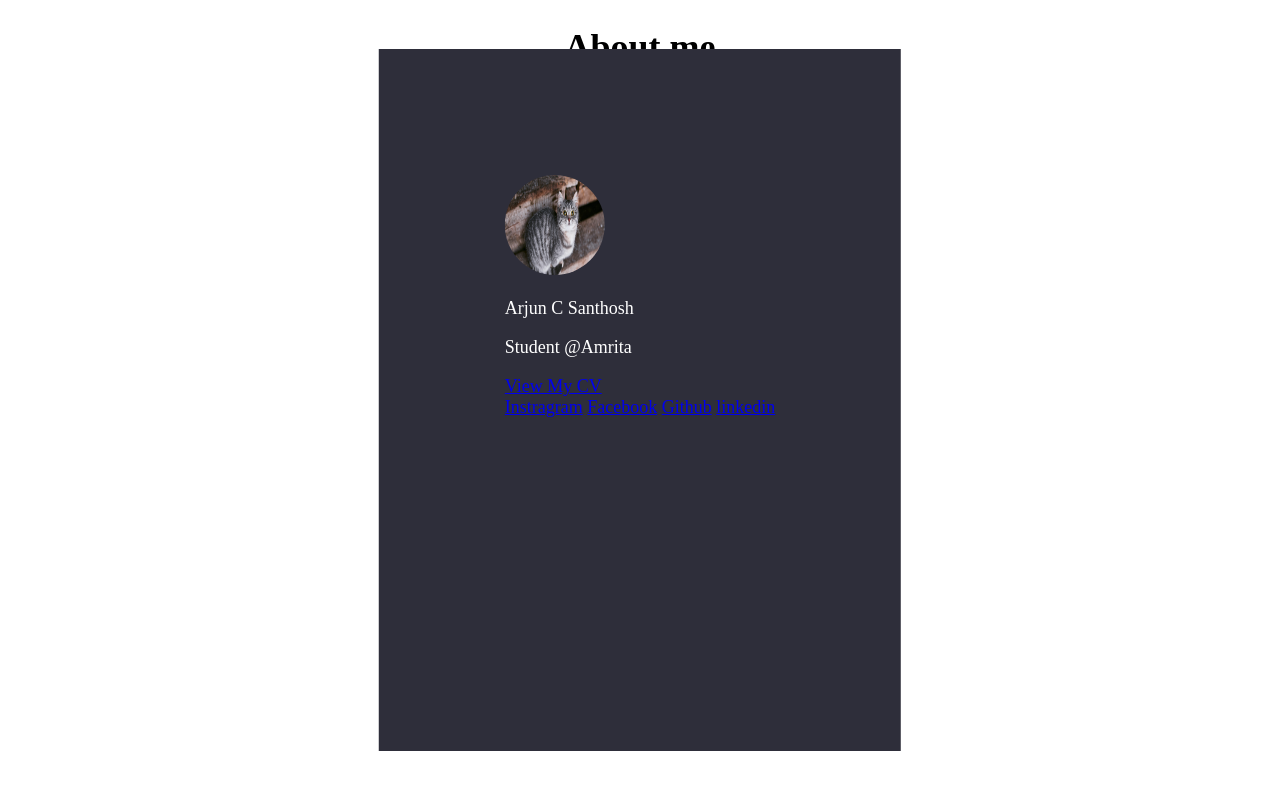
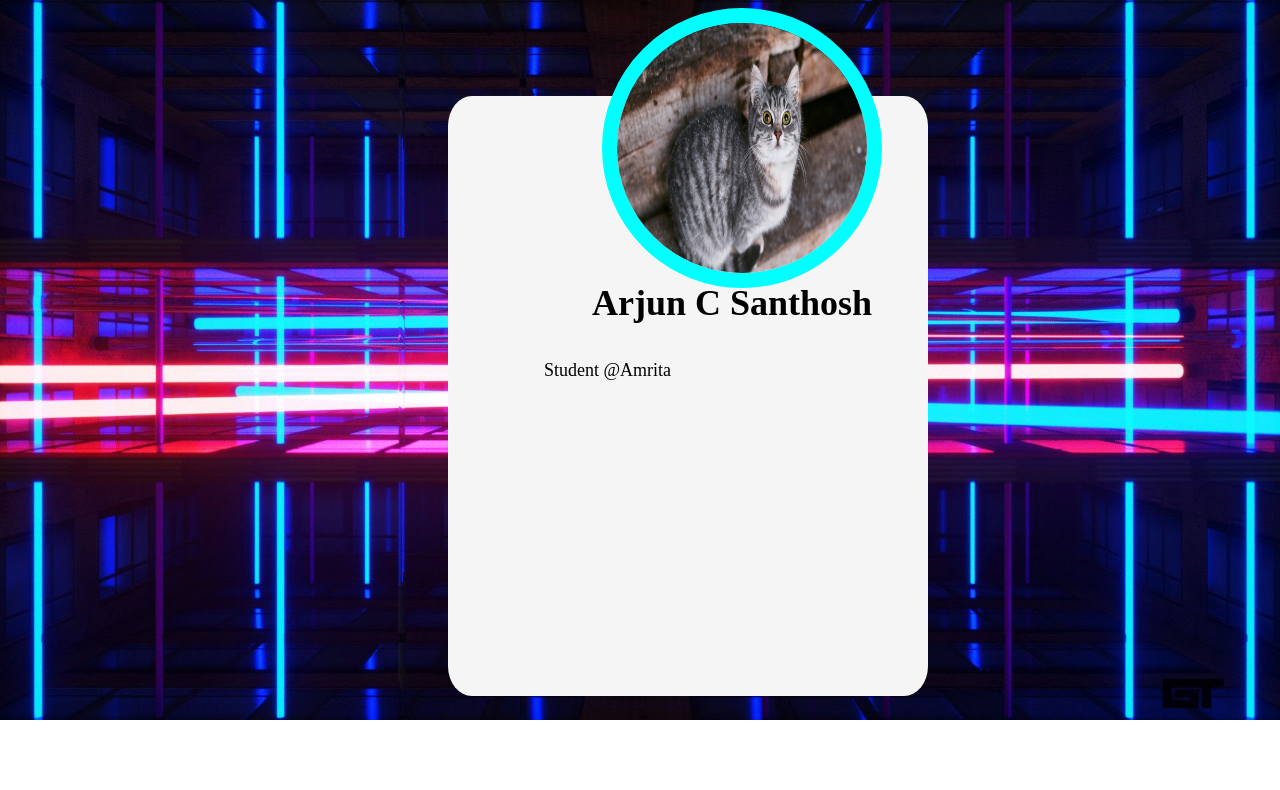
Before and after one commit to Arjun013H/20CYS2022-UID, a plain HTML site: page personal_website/index.html in a window 1280 px wide. Drawn offline with Linux system fonts and the light colour scheme; a web font is replaced by a local one.

Commit message:
bagound and stuff
update a lot of changes

```diff
--- a/personal_website/index.html
+++ b/personal_website/index.html
@@ -9,64 +9,80 @@
   </head>
 
   <body>
-    <h1>About me</h1>
+    <div class="wraper">
 
-    <div class="wraper">
-      <img src="images/profile.jpg" alt="profilepi" class="profile" />
       <div class="dets">
-          <p>Arjun C Santhosh</p>
+          <h1 ><p>Arjun C Santhosh</p></h1>
           <p>Student @Amrita</p>
-          <a href="./html/cv.html" target="_blank">View My CV</a><br>
-          <a href="https://www.instagram.com/" target="_blank">Instragram</a>
-          <a href="https://www.facebook.com/" target="_blank">Facebook</a>
-          <a href="https://github.com/Arjun013H" target="_blank">Github</a>
-          <a href="https://www.linkedin.com/in/arjun-c-santhosh-b97734214/" target="_blank">linkedin</a>
+          <!-- <a href="./html/cv.html" target="_blank">View My CV</a><br><br> -->
+          <!-- <a href="https://www.instagram.com/" target="_blank" class="insta_icon">Instragm</a><br><br> -->
+          <!-- <a href="https://www.facebook.com/" target="_blank">Facebook</a><br><br>
+          <a href="https://github.com/Arjun013H" target="_blank">Github</a><br><br>
+          <a href="https://www.linkedin.com/in/arjun-c-santhosh-b97734214/" target="_blank">linkedin</a> -->
 
         </p>
       </div>
 
       <!-- <div class=""></div> -->
     </div>
+    <img src="images/profile.jpg" alt="profilepi" class="profile" />
 
     <style>
       @import url("https://fonts.googleapis.com/css2?family=BioRhyme+Expanded&family=Fuzzy+Bubbles&family=Oswald&display=swap");
       body {
-        /* background-color: #2e2e3a; */
         color:black;
+        background-image: url("images/513763.jpg");
+        background-repeat: no-repeat;
+        background-size: cover;
         font-family: "Fuzzy Bubbles", serif;
-        padding: 1px;
-        margin: 1px;
         font-size:large;
       }
 
-      h1 {
-        text-align: center;
-      }
+
+
+
+
       .wraper{
 
-        height: 25em;
-        background: #2e2e3a;;
-        color: white;
+        height: 75%;
+        width: 37.5%;
+        background:whitesmoke;
+
+        /* color: white; */
         margin: 0;
-        padding: 7em;
-        /* padding-left:7em;
-        padding-right: 7em;
-        padding-top: 7em;
-        padding-bottom: 2em; */
+
         position: absolute;
-        top: 50%;
-        left: 50%;
-        margin-right: -50%;
-        transform: translate(-50%, -50%)
+        top: 12%;
+        left: 35%;
+        border-radius: 5%;
 
       }
 
+      .dets{
+        position: relative;
+        top: 25%;
+        left: 20%;
+      }
+
+      h1{
+        position: relative;
+        left: 10%;
+      }
+      .insta_icon{
+        color: pink;
+        font-size: 70px;
+      }
       .profile {
-
-        width: 100px;
-        height: 100px;
-        border-radius: 50%;
+        top: 1%;
+        left: 47%;
+        position:absolute;
+        /* align-items: Center; */
+        width: 250px;
+        height:250px;
+        border:15px solid aqua;
+        border-radius:50%;
       }
     </style>
+
   </body>
 </html>
```
Also changed, not shown: personal_website/images/513763.jpg (added), personal_website/images/logo-instagram.svg (added), personal_website/images/logo-twitter.svg (added).
